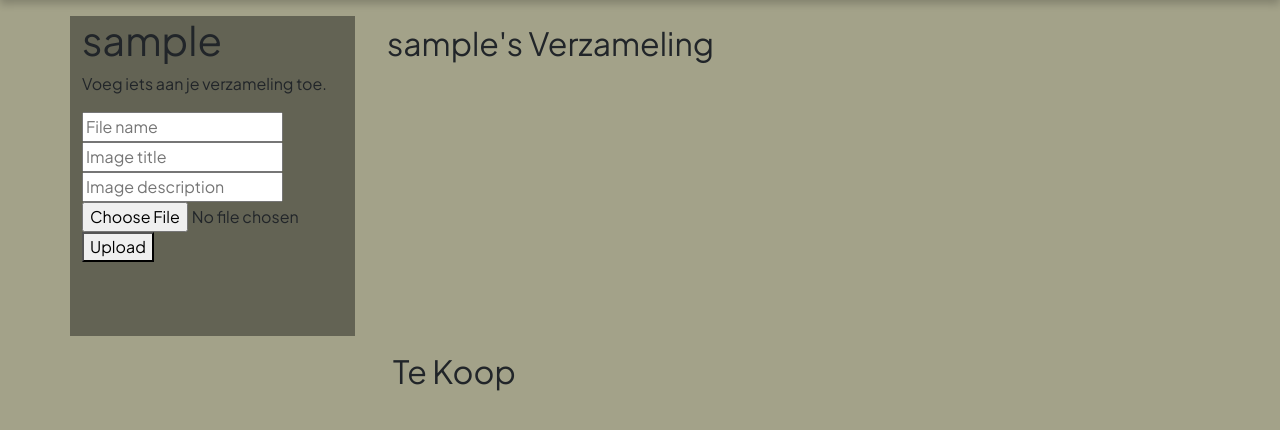
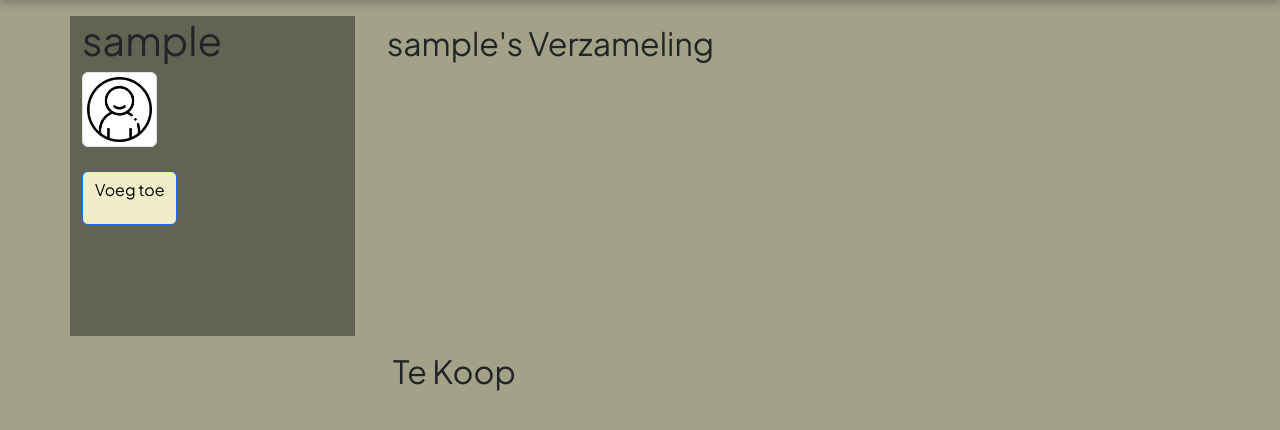
Before and after one commit to uhkz/verzamelaar, a PHP site: page /pages/profile.php in a window 1280 px wide. Shown: the part 74-504 px from the top of the page. Run offline with PHP 8.4, Linux system fonts and the light colour scheme; the visitor is signed in with stand-in values (Sample User, id 1); data comes from the database, SQL or seed files in the repository; both versions use the stored data as it was after the commit; some libraries are stand-ins or nearby versions.

Commit message:
modal view toegevoegd aan profiel pagina

```diff
--- a/pages/profile.php
+++ b/pages/profile.php
@@ -21,20 +21,56 @@
 <div class="container mt-3 verzameling">
   <div class="row gap-1">
     <div class="col-md-3 profile me-3"><?php echo "<h1>$username</h1>"?>
+    <img src="../media/profile.png" class="img-thumbnail" width="75" height="75"  alt="..."><br><br>
+    <?php
+    if (isset($_SESSION['username']) && $_SESSION['username'] === $username){
+     echo '<button type="button" class="btn btn-primary"  data-bs-toggle="modal" data-bs-target="#addModal">
+    <p>Voeg toe</p></button>';}
+?>
+<div class="modal fade" id="addModal" tabindex="-1" aria-labelledby="exampleModalLabel" aria-hidden="true">
+  <div class="modal-dialog">
+    <div class="modal-content">
+      <div class="modal-header">
+        <h1 class="modal-title fs-5" id="exampleModalLabel">Voeg iets toe aan je verzameling</h1>
+        <button type="button" class="btn-close" data-bs-dismiss="modal" aria-label="Close"></button>
+      </div>
+      <div class="modal-body">
          <?php
     if (isset($_SESSION['username']) && $_SESSION['username'] === $username){
       echo '<div class="img-upload">
-      <p>Voeg iets aan je verzameling toe.</p>
-      <form action="../includes/img-upload.inc.php" method="post" enctype="multipart/form-data">
-      <input type="text" name="filename" placeholder="File name">
-      <input type="text" name="filetitle" placeholder="Image title">
-      <input type="text" name="filedesc" placeholder="Image description">
-      <input type="file" name="file">
-      <button type="submit" name="submit">Upload</button>
+      <form action="../includes/img-upload.inc.php" method="post" enctype="multipart/form-data" class="row g-3">
+          <div class="col-md-6">
+              <label for="filename" class="form-label">File Name</label>
+              <input type="text" class="form-control" id="filename" name="filename" placeholder="File name" required>
+          </div>
+          <div class="col-md-6">
+              <label for="filetitle" class="form-label">Image Title</label>
+              <input type="text" class="form-control" id="filetitle" name="filetitle" placeholder="Image title" required>
+          </div>
+          <div class="col-12">
+              <label for="filedesc" class="form-label">Image Description</label>
+              <input type="text" class="form-control" id="filedesc" name="filedesc" placeholder="Image description" required>
+          </div>
+          <div class="col-12">
+              <label for="file" class="form-label">Choose Image</label>
+              <input type="file" class="form-control" id="file" name="file" required>
+          </div>
+          <div class="col-12">
+              <button type="submit" name="submit" class="btn btn-primary">Upload</button>
+          </div>
       </form>
   </div>';
   }
     ?>
+      </div>
+      <div class="modal-footer">
+        <button type="button" class="btn btn-secondary" data-bs-dismiss="modal">Close</button>
+      </div>
+    </div>
+  </div>
+</div>
+
+
   </div>
     <div class="col-md-8">
       <h2><?php echo "<h2>$username's " ?>Verzameling</h2>
@@ -53,20 +89,39 @@
     $stmt->execute();
 
     while ($row = $stmt->fetch(PDO::FETCH_ASSOC)) {
+        $modalId = 'modal_' . $row['idUploads']; // Generate a unique modal ID
+
         echo '<div class="col-md-2 item">';
-          echo '<img src="../media/gallery/'.$row["imgFullNameUploads"].'" class="img-fluid" alt="'.$row['titleUploads'].'">';
+        echo '<img src="../media/gallery/'.$row["imgFullNameUploads"].'" class="img-fluid" alt="'.$row['titleUploads'].'" data-bs-toggle="modal" data-bs-target="#'.$modalId.'">'; // Adding data-bs attributes for the modal
         echo '<div>';
-          echo '<p class="fs-4 mb-0">' . $row['titleUploads'] . '</p>';
-
+        echo '<p class="fs-10 mb-0">' . $row['titleUploads'] . '</p>';
         echo '</div>';
         echo '</div>';
 
-
+        // Modal Code
+        echo '<div class="modal fade" id="'.$modalId.'" tabindex="-1" role="dialog" aria-labelledby="modal_'.$row['idUploads'].'Label" aria-hidden="true">';
+        echo '<div class="modal-dialog modal-dialog-centered" role="document">';
+        echo '<div class="modal-content">';
+        echo '<div class="modal-header">';
+        echo '<h5 class="modal-title" id="modal_'.$row['idUploads'].'Label">' . $row['titleUploads'] . '</h5>';
+        echo '<button type="button" class="btn-close" data-bs-dismiss="modal" aria-label="Close"></button>';
+        echo '</div>';
+        echo '<div class="modal-body">';
+        echo '<img src="../media/gallery/'.$row["imgFullNameUploads"].'" class="img-fluid" alt="'.$row['titleUploads'].'">';
+        echo '<p>' . $row['descUploads'] . '</p>';
+        echo '</div>';
+        echo '<div class="modal-footer">';
+        echo '<button type="button" class="btn btn-secondary" data-bs-dismiss="modal">Close</button>';
+        echo '</div>';
+        echo '</div>';
+        echo '</div>';
+        echo '</div>';
     }
 } catch (PDOException $e) {
     echo "Error: " . $e->getMessage();
 }
 ?>
+
   </div>
   </div>
 </div>
@@ -76,7 +131,10 @@
     <div class="col-md-3 me-3"></div>
     <div class="col-md-8">
       <h2>Te Koop</h2>
-      <!-- Add the content you want to display here -->
+      <!-- Komt nog -->
     </div>
   </div>
 </div>
+<script src="https://cdn.jsdelivr.net/npm/@popperjs/core@2.11.6/dist/umd/popper.min.js" integrity="sha384-oBqDVmMz9ATKxIep9tiCxS/Z9fNfEXiDAYTujMAeBAsjFuCZSmKbSSUnQlmh/jp3" crossorigin="anonymous"></script>
+<script src="https://cdn.jsdelivr.net/npm/bootstrap@5.2.3/dist/js/bootstrap.min.js" integrity="sha384-cuYeSxntonz0PPNlHhBs68uyIAVpIIOZZ5JqeqvYYIcEL727kskC66kF92t6Xl2V" crossorigin="anonymous"></script>
+</body>
```
Also changed, not shown: includes/dbVerzamelaar.db, media/gallery/auto-1.65394fa052ec70.75246603.jpg (added), media/gallery/auto-2.65394ff12566f0.95190096.jpg (added), media/gallery/auto-3.653950212dfc79.29973267.jpg (added), media/gallery/auto-4.6539504c656ff7.18776963.jpg (added), media/gallery/auto-5.65395094e708b3.13192928.jpg (added). Lines whose indentation alone changed are shown as unchanged.
